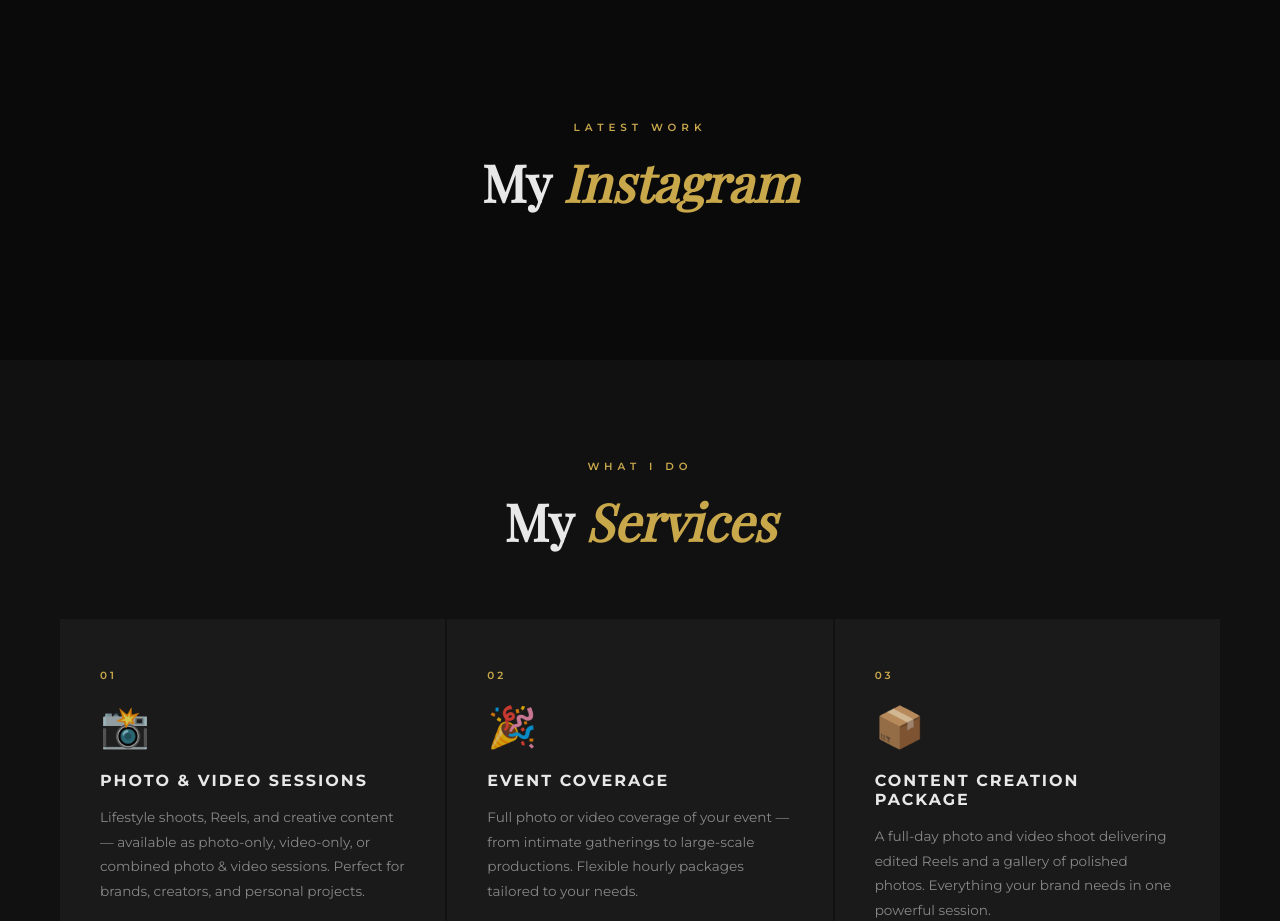
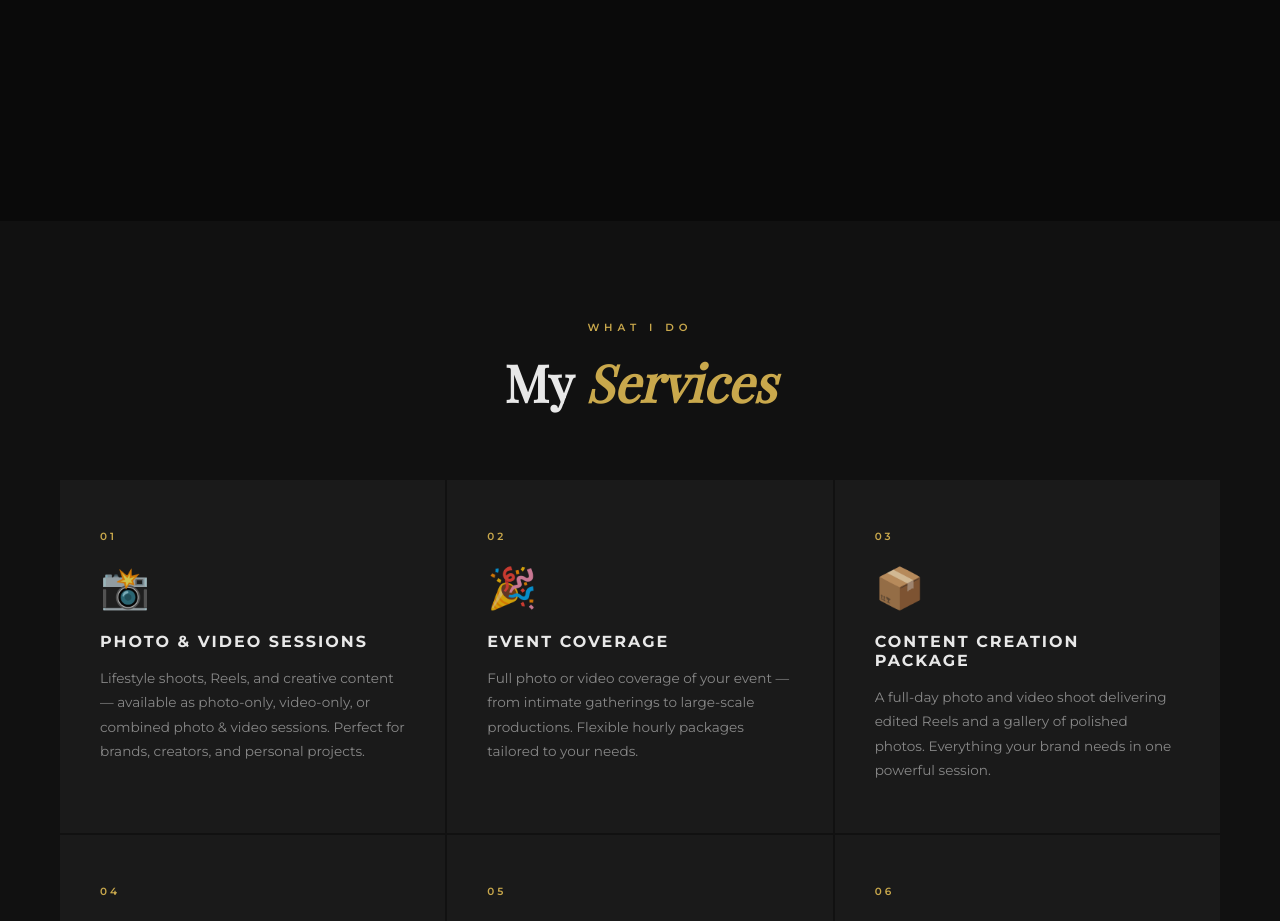
Before and after one commit to serdyutskiyaleksey-svg/serdyutskiyaleksey-svg.github.io, a plain HTML site: page index.html in a window 1280 px wide. Shown: the part 1720-2641 px from the top of the page. Drawn offline with nearby package versions, Linux system fonts and the light colour scheme; a web font is replaced by a local one.

Commit message:
Update index.html

```diff
--- a/index.html
+++ b/index.html
@@ -137,10 +137,6 @@
 </section>
 
 <section class="instagram-feed-section">
-    <div class="feed-header fade-in">
-        <p class="section-label">Latest Work</p>
-        <h2 class="section-title">My <em>Instagram</em></h2>
-    </div>
     <div class="elfsight-app-9d18df9c-155f-4a58-a9ef-faf85daa46ef" data-elfsight-app-lazy></div>
 </section>
 
```
